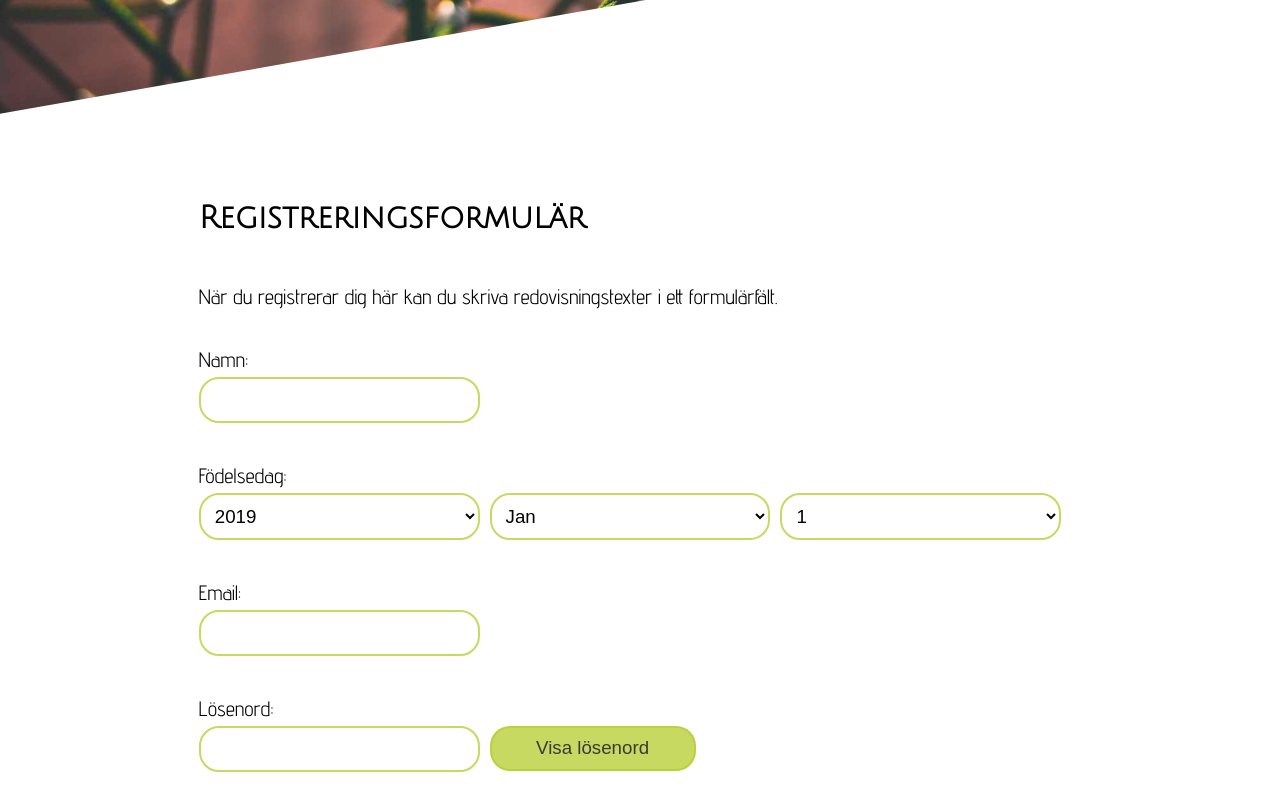
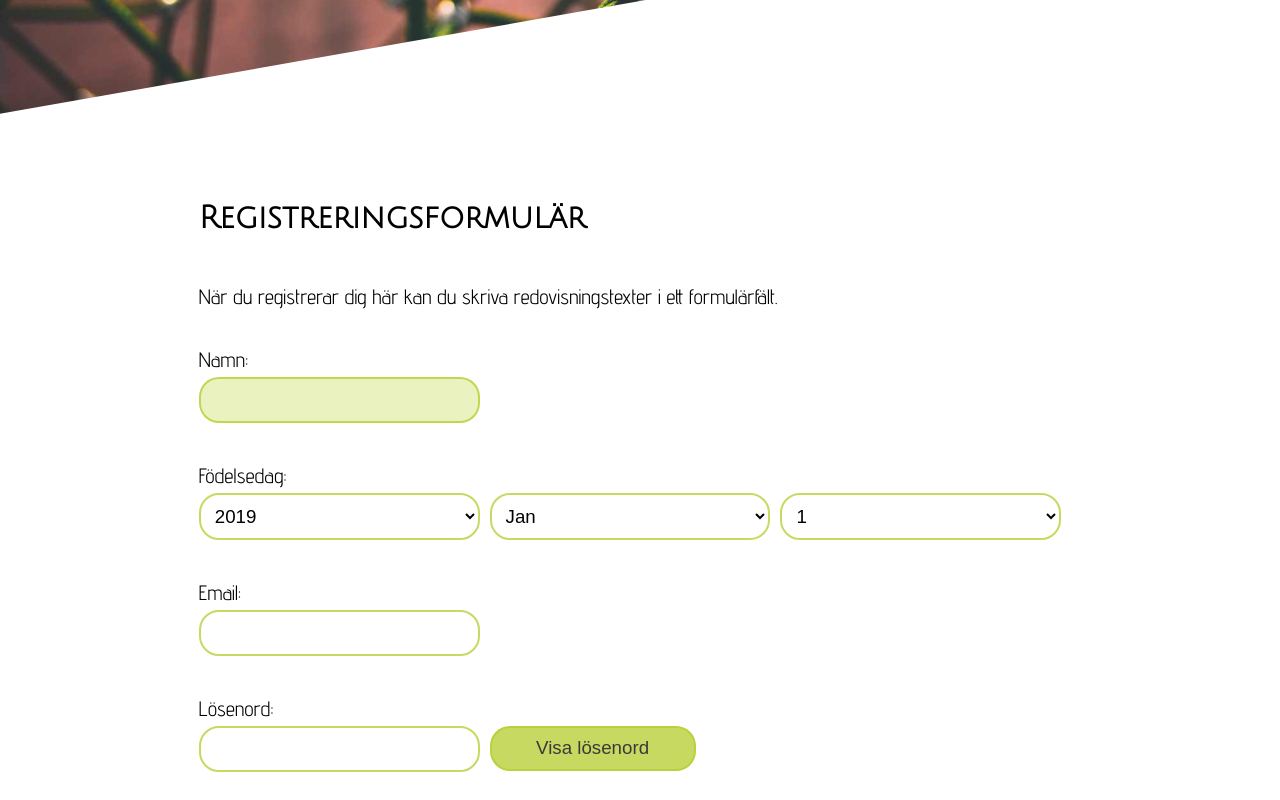
Before and after one commit to pererselena/jsramverk, a React (Create React App) app: page /sign_up in a window 1280 px wide. In both pictures the pointer is over the input "Namn:". Shown: the part 499-1299 px from the top of the page. Built offline with nearby package versions, Linux system fonts and the light colour scheme.

Commit message:
Add hover for the buttons

```diff
--- a/src/App.css
+++ b/src/App.css
@@ -181,6 +181,11 @@
     border: 2px solid #0788ef;
 }
 
+input:hover,
+select:hover {
+    background-color: #cee0696b;
+}
+
 input[type="checkbox"] {
     width: 10%;
 }
@@ -201,7 +206,13 @@
     align-self: flex-end;
 }
 
-.is-invalid {
+.showPassword:hover,
+.btnPrimary:hover{
+    box-shadow: 0 4px 8px 0 rgba(0, 0, 0, 0.2), 0 6px 20px 0 rgba(0, 0, 0, 0.19);
+}
+
+.is-invalid,
+.is-invalid:focus {
     background-color: #f3aeaec4;
     border: 2px solid #ef2a2ac4;
 }
@@ -209,10 +220,7 @@
 .error {
     color: #e40000;
 }
-/*input:valid {
-    background-color: #c1f3c6c4;
-    border: 2px solid #49cc56c4;
-}*/
+
 
 /* Style for footer.  */
 /* ------------------------------------------------------------------*/
```
